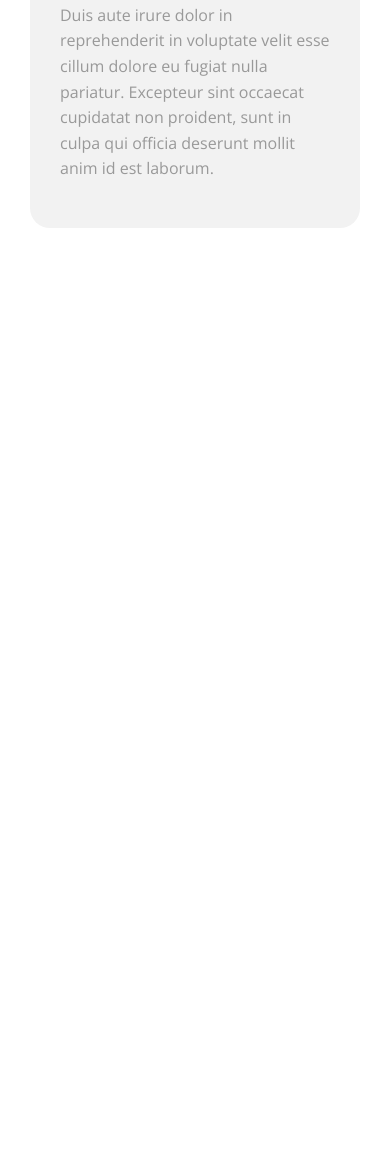
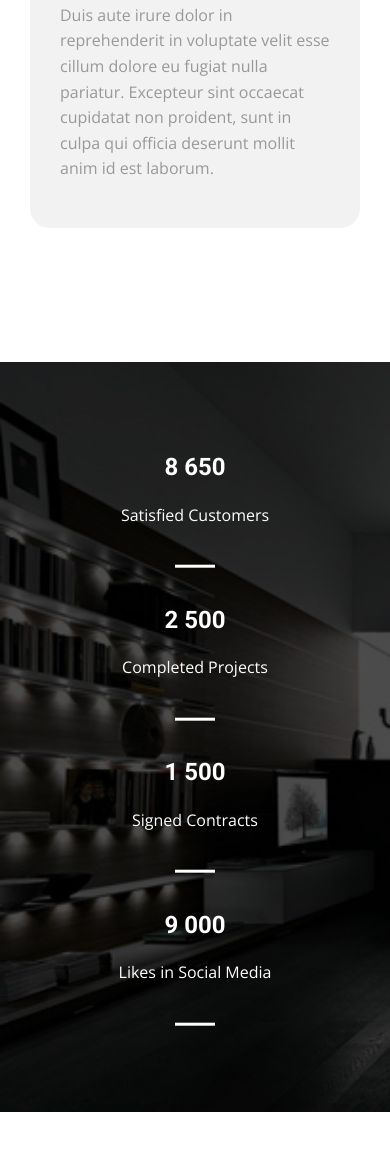
Before and after one commit to JessicaBrochu/ZDesign, a website: page src/index.html in a window 390 px wide. Shown: the part 3983-5133 px from the top of the page. Before the commit the page ends 4295 px from the top, so only its background shows below. Drawn offline with nearby package versions, Linux system fonts and the light colour scheme.

Commit message:
Adding responsive statistics section

```diff
--- a/src/index.html
+++ b/src/index.html
@@ -115,5 +115,28 @@
             </div>
         </div>
     </section>
+    <section class="statistics">
+        <div class="statistics__layer"></div>
+        <div class="wrapper">
+            <div class="statistics__grid">
+                <div>
+                    <span>8 650</span>
+                    <p>Satisfied Customers</p>
+                </div>
+                <div>
+                    <span>2 500</span>
+                    <p>Completed Projects</p>
+                </div>
+                <div>
+                    <span>1 500</span>
+                    <p>Signed Contracts</p>
+                </div>
+                <div>
+                    <span>9 000</span>
+                    <p>Likes in Social Media</p>
+                </div>
+            </div>
+        </div>
+    </section>
 </body>
 </html>
--- /dev/null
+++ b/src/styles/components/statistics.scss
@@ -0,0 +1,94 @@
+
+.statistics{
+
+  background-image: url("/src/images/office.jpg");
+  background-repeat: no-repeat;
+  background-size: cover;
+  background-color: red;
+  height: 400px;
+  color: var(--color-white);
+  background-position: 0 -350px;
+  margin: 50px 0;
+
+  .wrapper{
+    height: 100%;
+  }
+
+  span{
+    font: 700 2.25rem var(--font-secondary);
+  }
+
+  .statistics__grid{
+    display: grid;
+    gap: 20px;
+    grid-template-columns: repeat(4, 1fr);
+    height: 100%;
+    align-items: center;
+    transform: translateY(-5%);
+
+    div{
+      text-align: center;
+      position: relative;
+
+      p{
+        padding-top: 20px;
+        margin: 0;
+      }
+    }
+    div::after{
+      position: absolute;
+      left: 50%;
+      bottom: -40px;
+      transform: translateX(-50%);
+      display: block;
+      justify-content: center;
+      content: '';
+      width: 60px;
+      height: 3px;
+      background: var(--color-white);
+    }
+  }
+
+
+  @media screen and (max-width: 1335px){
+    background-position: 0 -250px;
+  }
+
+  @media screen and (max-width: 1150px){
+    background-position: 0 -150px;
+  }
+
+  @media screen and (max-width: 1000px){
+
+    background-position: 0 0;
+    height: 550px;
+
+    .statistics__grid{
+      grid-template-columns: repeat(2, 1fr);
+      grid-template-rows: repeat(2, 1fr);
+      gap: 0;
+      transform: translateY(-1%);
+
+      div::after{
+        width: 40px;
+      }
+    }
+  }
+
+  @media screen and (max-width: 600px){
+    padding: 70px 0;
+    height: 750px;
+
+    .statistics__grid{
+      grid-template-columns: repeat(1, 1fr);
+      grid-template-rows: repeat(4, 1fr);
+      transform: translateY(-3%);
+    }
+
+    span{
+      font-size: 1.5rem;
+    }
+  }
+
+
+}
--- a/src/styles/main.scss
+++ b/src/styles/main.scss
@@ -22,3 +22,4 @@
 @import 'components/solving-problems';
 @import 'components/competitive-edge';
 @import 'components/distance-learning';
+@import 'components/statistics';
```
Also changed, not shown: src/images/office.jpeg (deleted), src/images/office.jpg (added), src/styles/main.css, 1 other file.
